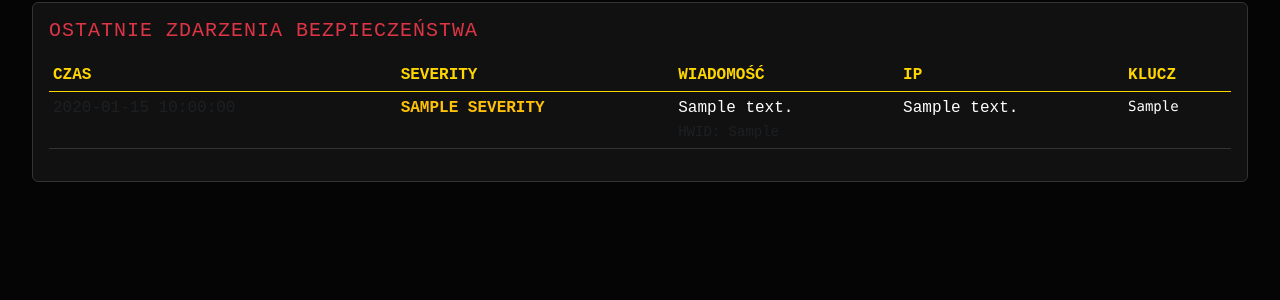
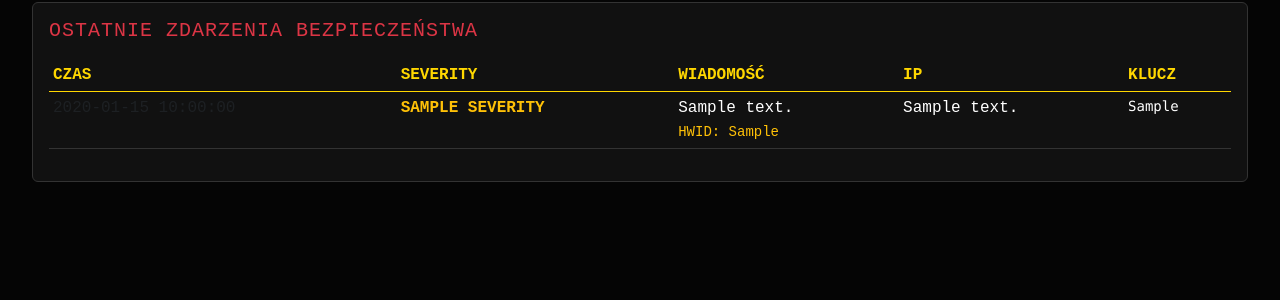
Before and after one commit to Pat-here/TTL-MANAGER, a Flask app: template templates/dashboard.html in a window 1280 px wide, after a click on "LOGI BEZPIECZEŃSTWA 🚨". Shown: the part 197-497 px from the top of the page. Run offline with Flask 3, Linux system fonts and the light colour scheme; the template is opened without the code that fills it: most values are stand-ins (such as "Sample title", 1, 10 or a date in 2020).

Commit message:
Update dashboard.html

```diff
--- a/templates/dashboard.html
+++ b/templates/dashboard.html
@@ -183,7 +183,7 @@
                                 <td class="text-uppercase fw-bold {{ 'text-danger' if log.severity == 'critical' else 'text-warning' }}">
                                     {{ log.severity }}
                                 </td>
-                                <td>{{ log.message }} <br> <small class="text-muted">HWID: {{ log.hwid_attempt }}</small></td>
+                                <td>{{ log.message }} <br> <small class="text-warning">HWID: {{ log.hwid_attempt }}</small></td>
                                 <td>{{ log.ip_address }}</td>
                                 <td class="font-monospace small">{{ log.license_key }}</td>
                             </tr>
@@ -241,4 +241,5 @@
         }
     </script>
 </body>
+
 </html>
```
